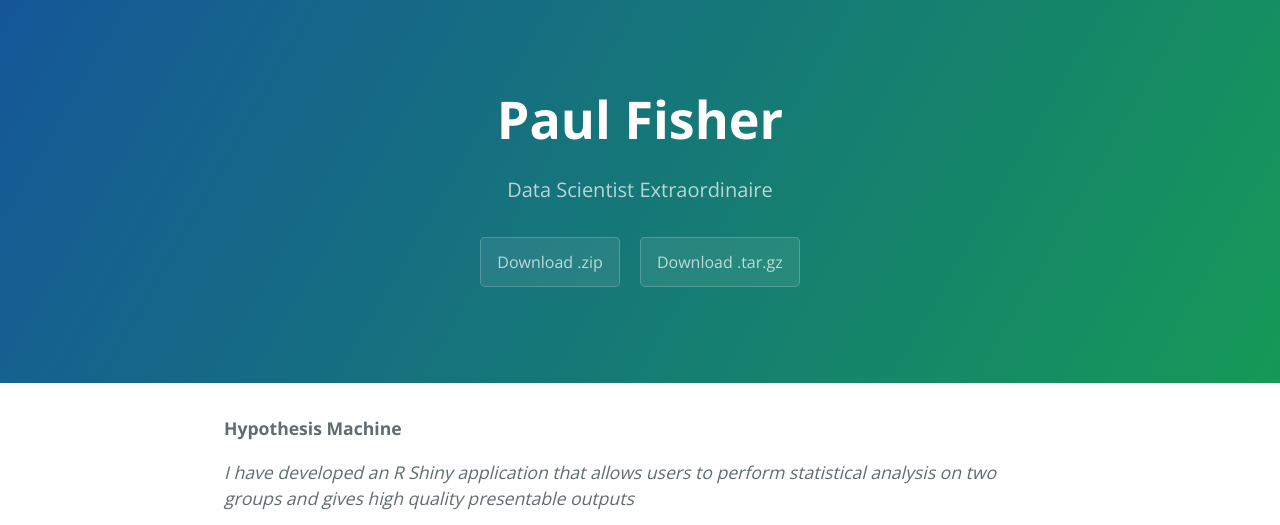
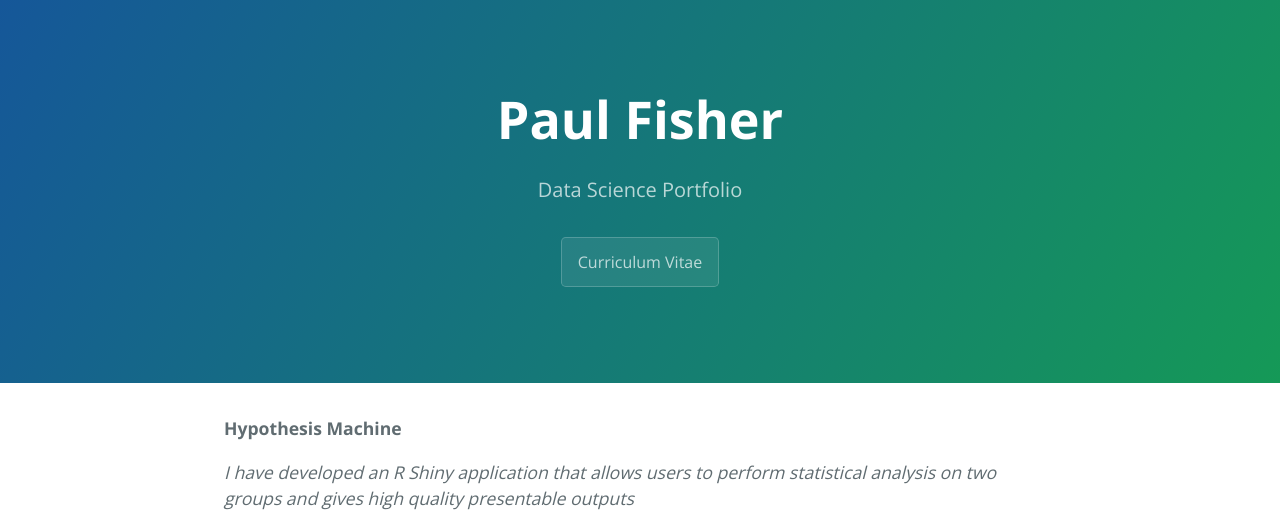
Before and after one commit to pauLiou/pauLiou.github.io, a Jekyll site: the page built from index.md, in a window 1280 px wide and 900 px high, cut to the strip 0-525 px from the top of the window. Built offline with Jekyll 4.4.1, drawn with Linux system fonts in a browser that asks for light colours.

Commit message:
Added the button functionality to link to the github repo and to display my cv

```diff
--- a/_config.yml
+++ b/_config.yml
@@ -1,5 +1,5 @@
 title: Paul Fisher
-description: Data Scientist Extraordinaire
+description: Data Science Portfolio
 show_downloads: true
 remote_theme: pages-themes/cayman@v0.2.0
 plugins:
--- a/_layouts/default.html
+++ b/_layouts/default.html
@@ -19,12 +19,11 @@
       <h1 class="project-name">{{ page.title | default: site.title | default: site.github.repository_name }}</h1>
       <h2 class="project-tagline">{{ page.description | default: site.description | default: site.github.project_tagline }}</h2>
       {% if site.github.is_project_page %}
-        <a href="{{ site.github.repository_url }}" class="btn">View on GitHub</a>
+        <a href="https://www.github.com/pauLiou/pauLiou.github.io" target="_blank" class="btn">View on GitHub</a>
       {% endif %}
       {% if site.show_downloads %}
-        <a href="{{ site.github.zip_url }}" class="btn">Download .zip</a>
-        <a href="{{ site.github.tar_url }}" class="btn">Download .tar.gz</a>
-      {% endif %}
+        <a href="/Downloads/Paul Fisher Resume.pdf" target="_blank" class="btn" >Curriculum Vitae</a>
+        {% endif %}
     </header>
 
     <main id="content" class="main-content" role="main">
```
Also changed, not shown: 2 other files.
